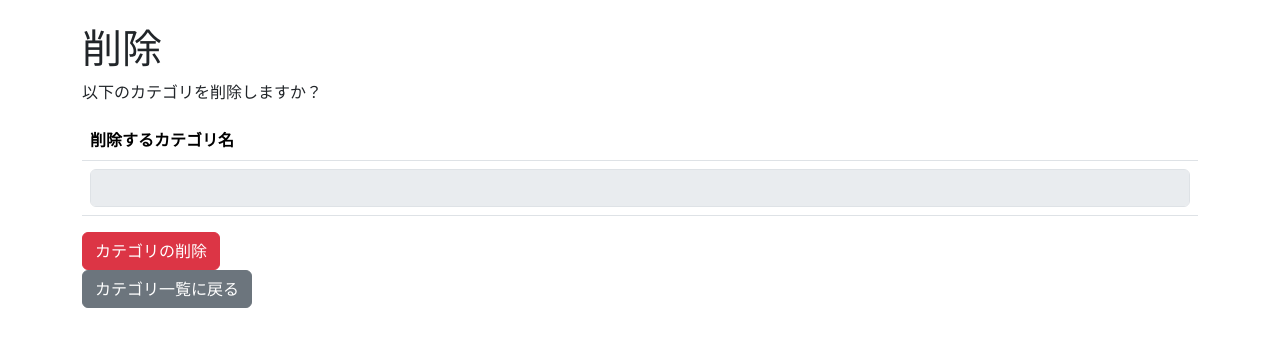
After one commit to SoukenProg/Udemy_MemoApp_Improvement, a Flask app: template templates/delete_category.html in a window 1280 px wide. The commit adds this page. Shown: the top 347 px of the page. Run offline with Flask 3, Linux system fonts and the light colour scheme; the template is opened without the code that fills it, so the values that code supplies are empty.

Commit message:
カテゴリ操作機能の実装

```diff
--- a/app.py
+++ b/app.py
@@ -189,7 +189,7 @@ def create_app():
             db.session.add(new_category)
             db.session.commit()
             flash("カテゴリの登録に成功しました。", "success")
-            return redirect(url_for("top"))
+            return redirect(url_for("view_category"))
 
         return render_template("add_category.html", category_list=category_list)
 
@@ -217,8 +217,8 @@ def create_app():
 
             db.session.add(new_memo)
             db.session.commit()
-            flash("カテゴリの登録に成功しました。", "success")
-            return redirect(url_for("view_category"))
+            flash("メモの登録に成功しました。", "success")
+            return redirect(url_for("top"))
 
         return render_template("regist.html", category_list=category_list)
 
@@ -312,6 +312,26 @@ def create_app():
 
         return render_template("delete.html", post=post)
 
+    @app.route("/category/<int:cid>/delete", methods=["GET", "POST"])
+    @login_required
+    def delete_category(cid):
+        userid = current_user.id
+        unum = db.session.execute(
+            text("SELECT unum FROM user WHERE userid = :userid"), {"userid": userid}
+        ).scalar_one_or_none()
+
+        delete_category = category.query.filter_by(id=cid, createduser=unum).first()
+
+        if delete_category is None:
+            return redirect(url_for("view_category"))
+
+        if request.method == "POST":
+            db.session.delete(delete_category)
+            db.session.commit()
+            flash("カテゴリの削除に成功しました。", "secondary")
+            return redirect(url_for("view_category"))
+
+        return render_template("delete_category.html",category=delete_category)
     return app
 
 
--- a/templates/add_category.html
+++ b/templates/add_category.html
@@ -14,5 +14,5 @@
     </table>
     <input type="submit" value="カテゴリの登録" class="btn btn-primary">
 </form>
-<a href="{{ url_for('top') }}" role="button" class="btn btn-secondary">一覧に戻る</a>
+<a href="{{ url_for('view_category') }}" role="button" class="btn btn-secondary">一覧に戻る</a>
 {% endblock %}
--- /dev/null
+++ b/templates/delete_category.html
@@ -0,0 +1,20 @@
+{% extends "base.html" %}
+{% block content %}
+<h1>削除</h1>
+<p>以下のカテゴリを削除しますか？</p>
+
+<form method="POST">
+    <table class="table table-striped-columns">
+        <tr>
+            <th>削除するカテゴリ名</th>
+        </tr>
+        <tr>
+            <td>
+                <input type="text" class="form-control" name="category" value="{{category.name}}" disabled>
+            </td>
+        </tr>
+    </table>
+    <input type="submit" value="カテゴリの削除" class="btn btn-danger">
+</form>
+<a href="{{ url_for('view_category') }}" role="button" class="btn btn-secondary">カテゴリ一覧に戻る</a>
+{% endblock %}
```
